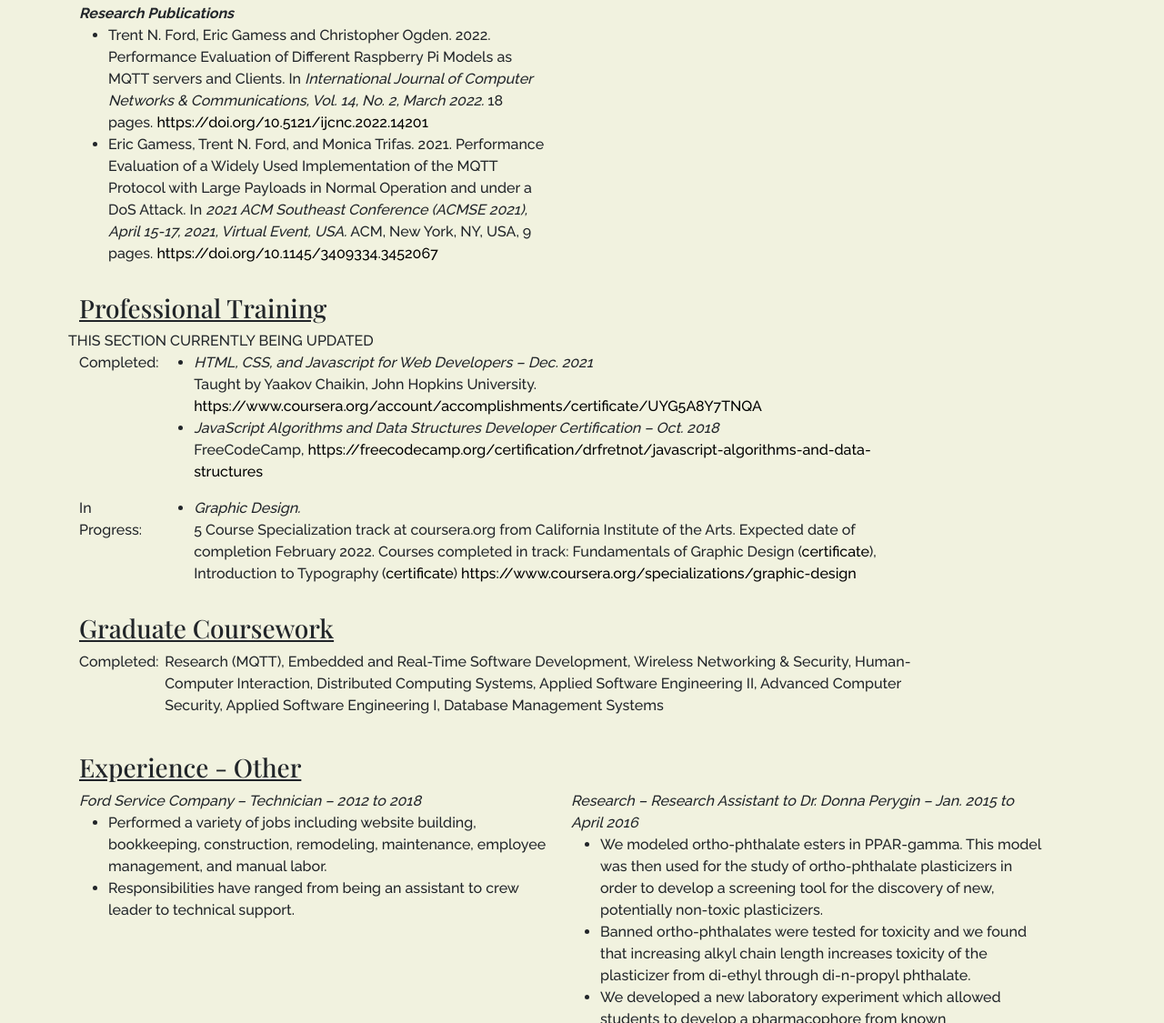
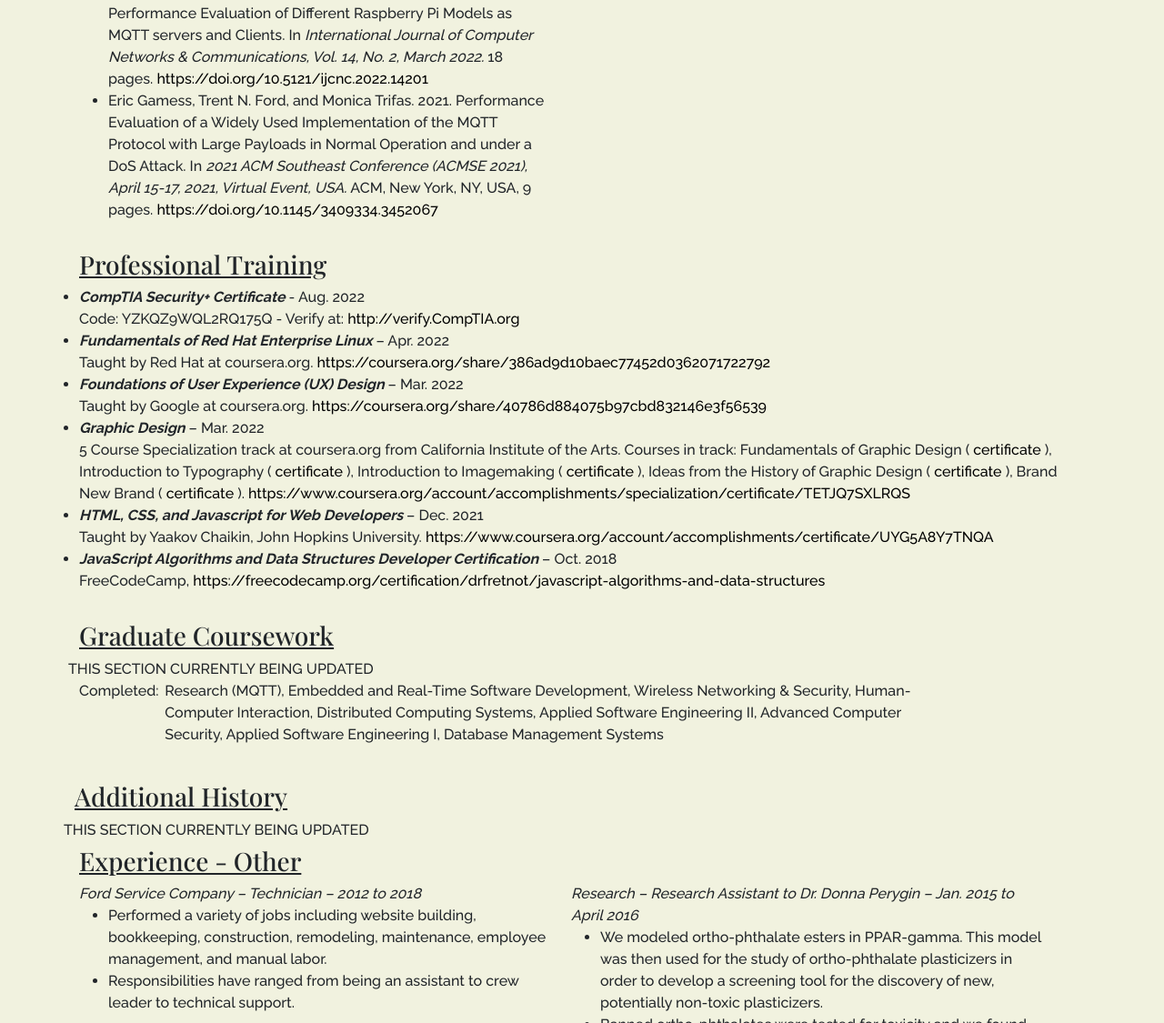
Before and after one commit to DrFretNot/DrFretNot.github.io, a plain HTML site: page resume.html in a window 1280 px wide. Shown: the part 1535-2660 px from the top of the page at 91% size. Drawn offline with nearby package versions, Linux system fonts and the light colour scheme; a web font is replaced by a local one.

Commit message:
Update resume.html areas Selected Skills, Professional Training

```diff
--- a/resume.html
+++ b/resume.html
@@ -218,15 +218,19 @@
 			<h3 class="custom-section-header">
 				Selected Skills
 			</h3>
-			<div class="row">THIS SECTION CURRENTLY BEING UPDATED</div>
+
+
 			<div class="row">
 				<div class="col-4 col-md-3 col-lg-2  wrap-this">
 					Languages:
 				</div> <!-- .col-4 .col-md-3  -->
 				<div class="col-8 col-md-9 font-bolder">
-					C, C#, C++, CSS, Python, HTML, Java, Javascript, CSS, LaTex, Lua, SQL
+
+					C, C#, C++, CSS, Git, HTML / HTML5, Java, Javascript, Python, SQL
+
 				</div><!-- .col-8 .col-md-9  -->
 			</div> <!-- .row -->
+
 
 
 			<div class="row">
@@ -234,12 +238,24 @@
 					Programs:
 				</div> <!-- .col-4 .col-md-3  -->
 				<div class="col-8 col-md-9 font-bolder">
-					Visual Studio, Final Cut Pro, Photoshop, Illustrator, InDesign, GIMP, <a class="subtle-link"
-						href="https://procreate.art/" target="_blank">Procreate</a> (iPadOS version) , <a
-						class="subtle-link" href="https://godotengine.org/" target="_blank">Godot </a>(open source game
-					engine), Aseprite
+
+					Adobe Illustrator, Adobe InDesign, Adobe Photoshop, Adobe Premiere,
+
+				</div><!-- .col-8 .col-md-9  -->
+				<div class="col-4 col-md-3 col-lg-2  wrap-this">
+
+				</div> <!-- .col-4 .col-md-3  -->
+				<div class="col-8 col-md-9 font-bolder">
+					Aseprite, GIMP,
+					<a class="subtle-link" href="https://godotengine.org/" target="_blank">Godot </a> (open source game
+					engine),
+					<a class="subtle-link" href="https://procreate.art/" target="_blank">Procreate</a> (iPadOS version),
+					Visual Studio
+
+
 				</div><!-- .col-8 .col-md-9  -->
 			</div> <!-- .row -->
+
 
 			<div class="row">
 				<div class="col-4 col-md-3 col-lg-2  wrap-this">
@@ -267,13 +283,13 @@
 			<h3 class="custom-section-header">
 				Experience - Computer Science
 			</h3>
-			<div class="row">THIS SECTION CURRENTLY BEING UPDATED</div>
+
 			<div class="row  d-flex align-items-start">
 
 
 				<div class=" col-12 col-md-6 row">
 					<div class="col-12 font-italics font-bolder">
-						Fairwind Corp. / RGNext / RTS Operations Center – Senior Software Developer – May 2022 to
+						Fairwind Corp. / RGNext / RTS Operations Center - Senior Software Developer - May 2022 to
 						Present
 					</div> <!-- .col-12 -->
 					<div class="col-12">
@@ -402,85 +418,128 @@
 			<h3 class="custom-section-header">
 				Professional Training
 			</h3>
-			<div class="row">THIS SECTION CURRENTLY BEING UPDATED</div>
+
+
 			<div class="row">
-				<div class="col-4 col-md-3 col-lg-2 col-xl-1 ">
-					Completed:
-				</div> <!-- .col-4 .col-md-3  -->
-				<div class="col-8 col-md-9 ">
 				<ul>
+					<li>
+						<div class="col-12">
+							<span class="font-italics font-bolder">CompTIA Security+ Certificate</span> - Aug. 2022
+						</div>
 
+						<div class="col-12">
+							Code: YZKQZ9WQL2RQ175Q - Verify at:
+							<a href="http://verify.CompTIA.org" class="subtle-link wrap-this" target="_blank">
+								http://verify.CompTIA.org </a>
+						</div>
+					</li>
 					<li>
-							<div class="row">
-								<div class="col-12 font-italics">
-									HTML, CSS, and Javascript for Web Developers – Dec. 2021
-								</div> <!-- .col-12 -->
+						<div class="col-12 ">
+							<span class=" font-italics font-bolder">Fundamentals of Red Hat Enterprise Linux</span> –
+							Apr. 2022
+						</div>
+
 						<div class="col-12">
-									Taught by Yaakov Chaikin, John Hopkins University. <a href="https://www.coursera.org/account/accomplishments/certificate/UYG5A8Y7TNQA
-										" class="subtle-link wrap-this" target="_blank">
-										https://www.coursera.org/account/accomplishments/certificate/UYG5A8Y7TNQA
-									</a>
-								</div> <!-- .col-12 -->
+							Taught by Red Hat at coursera.org.
 
+							<a href="https://coursera.org/share/386ad9d10baec77452d0362071722792"
+								class="subtle-link wrap-this" target="_blank">
+								https://coursera.org/share/386ad9d10baec77452d0362071722792 </a>
+						</div>
+					</li>
+					<li>
+						<div class="col-12 ">
+							<span class="font-italics font-bolder">Foundations of User Experience (UX) Design</span> –
+							Mar. 2022
+						</div>
+
+						<div class="col-12">
+							Taught by Google at coursera.org.
+							<a href="https://coursera.org/share/40786d884075b97cbd832146e3f56539"
+								class="subtle-link wrap-this" target="_blank">
+								https://coursera.org/share/40786d884075b97cbd832146e3f56539 </a>
 
 						</div>
 					</li>
 					<li>
-							<div class="row">
-								<div class="col-12 font-italics">
-									JavaScript Algorithms and Data Structures Developer Certification – Oct. 2018
-								</div> <!-- .col-12 -->
 						<div class="col-12">
-									FreeCodeCamp, <a class="subtle-link wrap-this"
+							<span class="font-italics font-bolder">Graphic Design</span> – Mar. 2022
+						</div>
+
+						<div class="col-12">
+							5 Course Specialization track at coursera.org from California Institute of the Arts. Courses
+							in
+							track:
+							Fundamentals of
+							Graphic Design (
+
+							<a href="https://coursera.org/share/badfd025337ba0f19ef184ca00f11512"
+								class="subtle-link wrap-this" target="_blank"> certificate </a>
+
+							),
+							Introduction to Typography (
+
+							<a href="https://coursera.org/share/8c9bccd8b709109812adfe352d4f0cb6"
+								class="subtle-link wrap-this" target="_blank"> certificate </a>
+
+							),
+							Introduction to Imagemaking (
+
+							<a href="https://coursera.org/share/be78ae4438494e0e59ace18fdf0d08b6"
+								class="subtle-link wrap-this" target="_blank"> certificate </a>
+
+							),
+							Ideas from the History of Graphic Design (
+
+							<a href="https://coursera.org/share/deaf9ab699a7e926e138baa2b1f3dff7"
+								class="subtle-link wrap-this" target="_blank"> certificate </a>
+
+							),
+							Brand New Brand (
+
+							<a href="https://coursera.org/share/8c9bccd8b709109812adfe352d4f0cb6"
+								class="subtle-link wrap-this" target="_blank"> certificate </a>
+
+							).
+
+							<a href="https://www.coursera.org/account/accomplishments/specialization/certificate/TETJQ7SXLRQS"
+								class="subtle-link wrap-this" target="_blank">
+								https://www.coursera.org/account/accomplishments/specialization/certificate/TETJQ7SXLRQS
+							</a>
+
+						</div>
+					</li>
+					<li>
+						<div class="col-12 ">
+							<span class=" font-italics font-bolder">
+								HTML, CSS, and Javascript for Web Developers
+							</span> – Dec. 2021
+						</div>
+						<div class="col-12">
+							Taught by Yaakov Chaikin, John Hopkins University.
+							<a href="https://www.coursera.org/account/accomplishments/certificate/UYG5A8Y7TNQA
+										" class="subtle-link wrap-this" target="_blank">
+								https://www.coursera.org/account/accomplishments/certificate/UYG5A8Y7TNQA
+							</a>
+
+						</div>
+					</li>
+					<li>
+						<div class="col-12 ">
+							<span class="font-italics font-bolder">JavaScript Algorithms and Data Structures Developer
+								Certification</span> – Oct. 2018
+						</div>
+						<div class="col-12">
+							FreeCodeCamp,
+							<a class="subtle-link wrap-this"
 								href="https://freecodecamp.org/certification/drfretnot/javascript-algorithms-and-data-structures"
 								target="_blank">https://freecodecamp.org/certification/drfretnot/javascript-algorithms-and-data-structures
 							</a>
-								</div> <!-- .col-12 -->
-
 
 						</div>
 					</li>
-
 				</ul>
-				</div><!-- .col-8 .col-md-9  -->
-			</div> <!-- .row -->
-
-
-			<div class="row">
-				<div class="col-4 col-md-3 col-lg-2 col-xl-1 ">
-					In Progress:
-				</div> <!-- .col-4 .col-md-3  -->
-				<div class="col-8 col-md-9 ">
-
-					<ul>
-						<li>
-							<div class="row">
-								<div class="col-12 font-italics">
-									Graphic Design.
-								</div> <!-- .col-12 -->
-								<div class="col-12"> 5 Course Specialization track at coursera.org from California
-									Institute of the Arts. Expected date of completion February 2022.
-
-
-									Courses completed in track:
-									Fundamentals of Graphic Design
-									(<a href="https://coursera.org/share/badfd025337ba0f19ef184ca00f11512"
-										class="subtle-link wrap-this" target="_blank">certificate</a>),
-									Introduction to Typography
-									(<a href="https://coursera.org/share/8c9bccd8b709109812adfe352d4f0cb6"
-										class="subtle-link wrap-this" target="_blank">certificate</a>)
-
-									<a href="https://www.coursera.org/specializations/graphic-design"
-										class="subtle-link wrap-this" target="_blank">
-										https://www.coursera.org/specializations/graphic-design </a>
-								</div>
-							</div>
-						</li>
-					</ul>
-
-
-				</div><!-- .col-8 .col-md-9  -->
-			</div> <!-- .row -->
+			</div><!-- row -->
 
 
 		</div><!-- .professional-training -->
@@ -489,7 +548,7 @@
 			<h3 class="custom-section-header">
 				Graduate Coursework
 			</h3>
-
+			<div class="row">THIS SECTION CURRENTLY BEING UPDATED</div>
 			<div class="row">
 				<div class="col-4 col-md-3 col-lg-2 col-xl-1">
 					Completed:
@@ -503,6 +562,15 @@
 
 			<br>
 		</div><!-- .graduate-coursework -->
+
+		<div id="additional-history">
+			<h3 class="custom-section-header">
+				Additional History
+			</h3>
+
+			<div class="row">THIS SECTION CURRENTLY BEING UPDATED</div>
+		</div><!-- .additional-history -->
+
 
 		<div class="custom-section-block" id="experience-other">
 			<h3 class="custom-section-header">
@@ -552,6 +620,8 @@
 
 		</div><!-- .experience-other -->
 
+
+
 	</div><!-- .container -->
 
 	<!-- Option 1: Bootstrap Bundle with Popper -->
```
Lines whose indentation alone changed are shown as unchanged.
